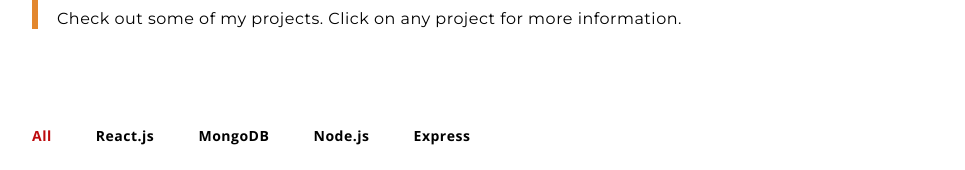
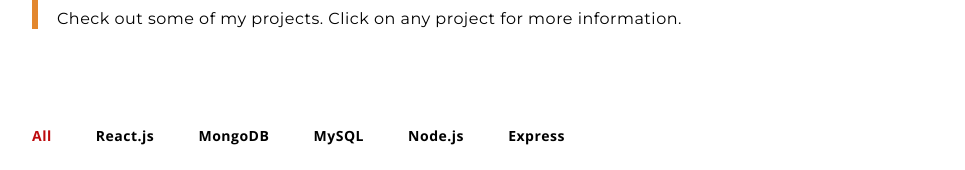
Before and after one commit to pkeane2018/Project-Portfolio, a website: page index.html in a window 1280 px wide. Shown: the part 2260-2430 px from the top of the page, without its empty margins (308-1273 px from the left). Drawn offline with nearby package versions, Linux system fonts and the light colour scheme; no server answers; files whose address does not match are found by name.

Commit message:
Revert "Merge pull request #9 from pkeane2018/profile-update-2"
This reverts commit d7e3579761550caad5ea1a9f6656639106432434, reversing
changes made to d90107545437406d8852f442cf494a5f9cc6f97e.

```diff
--- a/index.html
+++ b/index.html
@@ -371,6 +371,7 @@
 									<li><a href="#" class="current" data-filter="*">All</a></li>
 									<li><a href="#" data-filter=".react">React.js</a></li>
 									<li><a href="#" data-filter=".mongodb">MongoDB</a></li>
+									<li><a href="#" data-filter=".mysql">MySQL</a></li>
 									<li><a href="#" data-filter=".nodejs">Node.js</a></li>
 									<li><a href="#" data-filter=".express">Express</a></li>
 								</ul>
```
